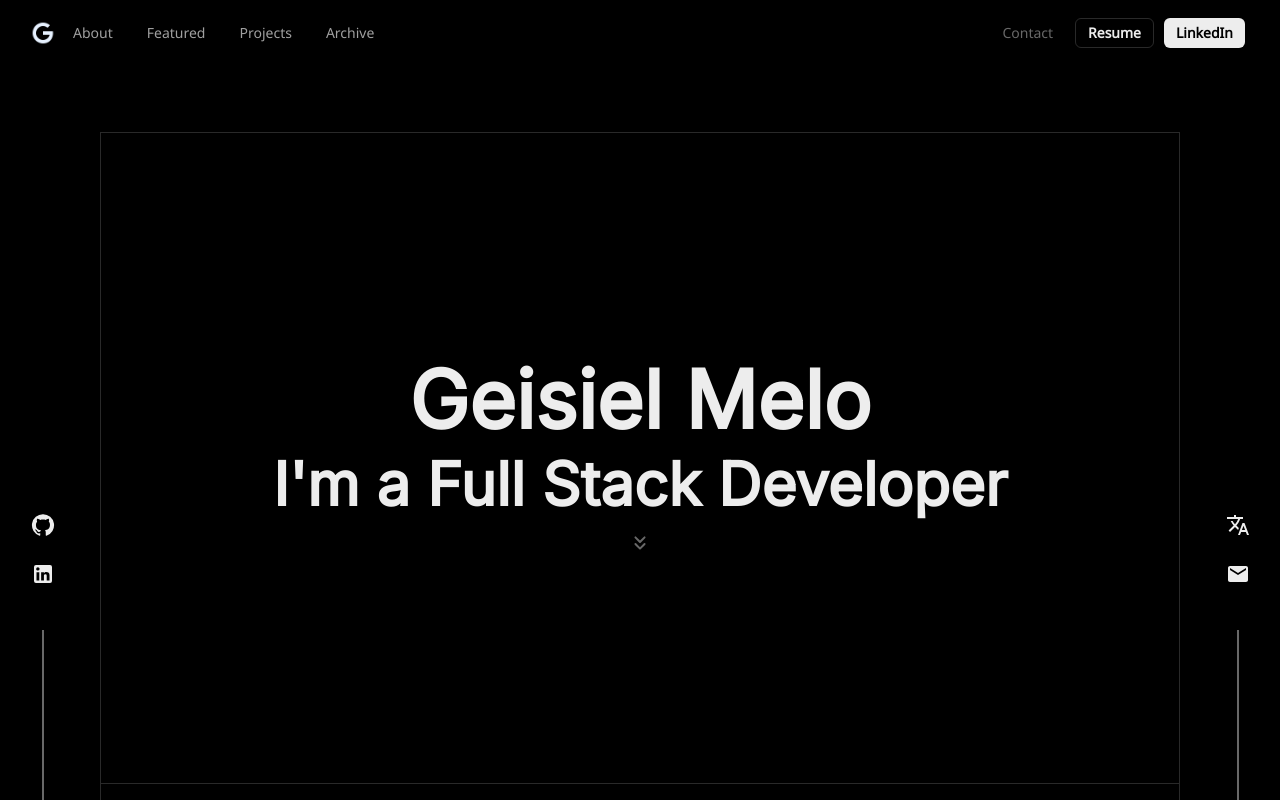
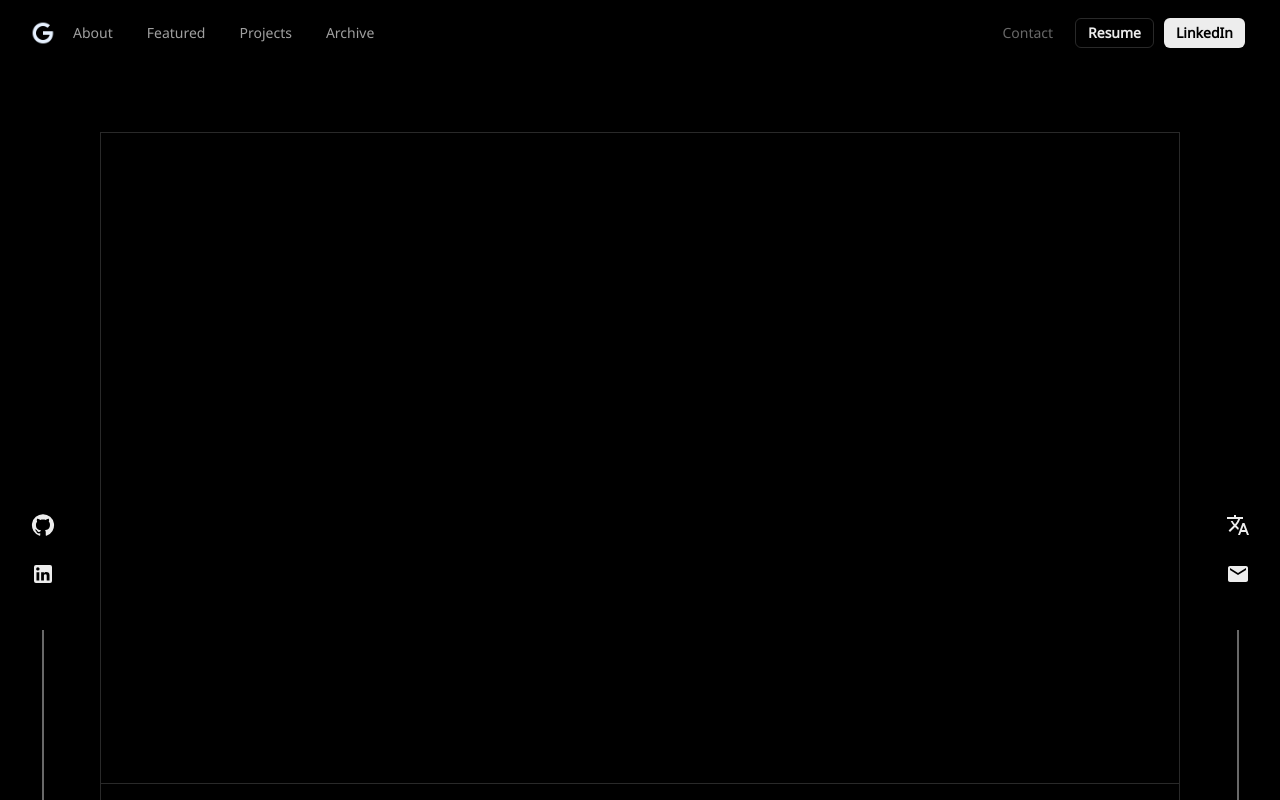
Before and after one commit to GeisielMelo/v2, a React (Vite) app: page / in a window 1280 px wide. Shown: the top 800 px of the page. Built offline with nearby package versions, Linux system fonts and the light colour scheme.

Commit message:
feat: Added framer-motion's HideMotion animation to all existing sections.

```diff
--- a/src/components/sections/About.jsx
+++ b/src/components/sections/About.jsx
@@ -1,6 +1,6 @@
 import React, { useState } from "react";
 import styled from "styled-components";
-import { OpacityMotion } from "../Motion";
+import { OpacityMotion, HideMotion } from "../Motion";
 
 const Container = styled.div`
   display: flex;
@@ -92,7 +92,7 @@ const Logo = styled.div`
   }
 `;
 
-const About = ({ data }) => {
+const About = ({ data, isVisible }) => {
   const [logo, setLogo] = useState();
   const [logoAlt, setLogoAlt] = useState();
   const [visibleLogo, setVisibleLogo] = useState(false);
@@ -109,12 +109,13 @@ const About = ({ data }) => {
 
   return (
     <section id="about">
+      <HideMotion isVisible={isVisible}>
         <Container>
           <h1>About me</h1>
           <p>
-          A self taught Full Stack Software Engineer. Since I was a kid, I have been fascinated by computers and enjoyed
-          the process of creating things. As a result, I pursued a career in Software Engineering, which combines my
-          interests in technology and creation.
+            A self taught Full Stack Software Engineer. Since I was a kid, I have been fascinated by computers and
+            enjoyed the process of creating things. As a result, I pursued a career in Software Engineering, which
+            combines my interests in technology and creation.
           </p>
         </Container>
 
@@ -144,6 +145,7 @@ const About = ({ data }) => {
             ))}
           </ul>
         </Technologies>
+      </HideMotion>
     </section>
   );
 };
--- a/src/components/sections/Featured.jsx
+++ b/src/components/sections/Featured.jsx
@@ -1,6 +1,7 @@
 import React from "react";
 import styled from "styled-components";
 import { FeaturedCard } from "../Cards";
+import { HideMotion } from "../Motion";
 
 const Container = styled.div`
   text-align: center;
@@ -15,9 +16,10 @@ margin: 0px 30px 95px 30px;
   }
 `;
 
-const Featured = () => {
+const Featured = ({ isVisible }) => {
   return (
     <section id="featured">
+      <HideMotion isVisible={isVisible}>
         <Container>
           <h1>Some Things I’ve Built</h1>
           <p>A catalog of significant personal projects I've undertaken in my spare time.</p>
@@ -27,6 +29,7 @@ const Featured = () => {
         <FeaturedCard float={"right"} />
         <FeaturedCard float={"left"} />
         <FeaturedCard float={"right"} />
+      </HideMotion>
     </section>
   );
 };
--- a/src/components/sections/Hero.jsx
+++ b/src/components/sections/Hero.jsx
@@ -1,6 +1,6 @@
 import React, { useState } from "react";
 import styled from "styled-components";
-import { OpacityMotion } from "../Motion";
+import { HideMotion } from "../Motion";
 import KeyboardDoubleArrowDownRoundedIcon from "@mui/icons-material/KeyboardDoubleArrowDownRounded";
 import KeyboardDoubleArrowUpRoundedIcon from "@mui/icons-material/KeyboardDoubleArrowUpRounded";
 
@@ -24,7 +24,6 @@ const Container = styled.div`
     width: 100%;
     height: ${(props) => (props["data-height"] ? "0px" : "100px")};
     transition: height 0.2s ease;
-
 
     @media (max-width: 768px) {
       margin: 20px 0;
@@ -65,7 +64,7 @@ const Container = styled.div`
   }
 `;
 
-const Hero = () => {
+const Hero = ({ isVisible }) => {
   const [show, setShow] = useState(false);
   const [displayText, setDisplayText] = useState(false);
 
@@ -80,16 +79,17 @@ const Hero = () => {
   };
 
   return (
-    <section>
+    <section isVisible={isVisible} id="#">
+      <HideMotion isVisible={isVisible}>
         <Container data-height={!show} data-display={displayText}>
           <h1>Geisiel Melo</h1>
           <h2>I'm a Full Stack Developer</h2>
 
           <div>
             <p>
-            Software engineer with experience in web application development. I'm currently seeking new opportunities to
-            apply my skills and knowledge. With a special focus on creating accessible and user-centric solutions, I am
-            committed to building products that stand out and provide amazing experiences for users.
+              Software engineer with experience in web application development. I'm currently seeking new opportunities
+              to apply my skills and knowledge. With a special focus on creating accessible and user-centric solutions,
+              I am committed to building products that stand out and provide amazing experiences for users.
             </p>
           </div>
 
@@ -97,6 +97,7 @@ const Hero = () => {
             {!show ? <KeyboardDoubleArrowDownRoundedIcon /> : <KeyboardDoubleArrowUpRoundedIcon />}
           </button>
         </Container>
+      </HideMotion>
     </section>
   );
 };
--- a/src/components/sections/Projects.jsx
+++ b/src/components/sections/Projects.jsx
@@ -1,7 +1,7 @@
 import React, { useState } from "react";
 import styled from "styled-components";
 import { ProjectCard } from "../Cards";
-import { UpMotion } from "../Motion";
+import { UpMotion, HideMotion } from "../Motion";
 
 const Title = styled.div`
   text-align: center;
@@ -43,20 +43,20 @@ const Button = styled.div`
   }
 `;
 
-const Projects = ({ data }) => {
+const Projects = ({ data, isVisible }) => {
   const [maxCards, setMaxCards] = useState(6);
 
   return (
     <section id="projects">
+      <HideMotion isVisible={isVisible}>
         <Title>
           <h1>Other Noteworthy Projects</h1>
           <p>Take a look!</p>
         </Title>
         <Cards>
           {data?.slice(0, maxCards).map((item, index) => (
-          <UpMotion>
+            <UpMotion key={index}>
               <ProjectCard
-              key={index}
                 title={item.Title}
                 description={item.Description}
                 tech={item.Technologies}
@@ -73,6 +73,7 @@ const Projects = ({ data }) => {
             <button onClick={() => setMaxCards(6)}>Show Less</button>
           )}
         </Button>
+      </HideMotion>
     </section>
   );
 };
```
Lines whose indentation alone changed are shown as unchanged.
